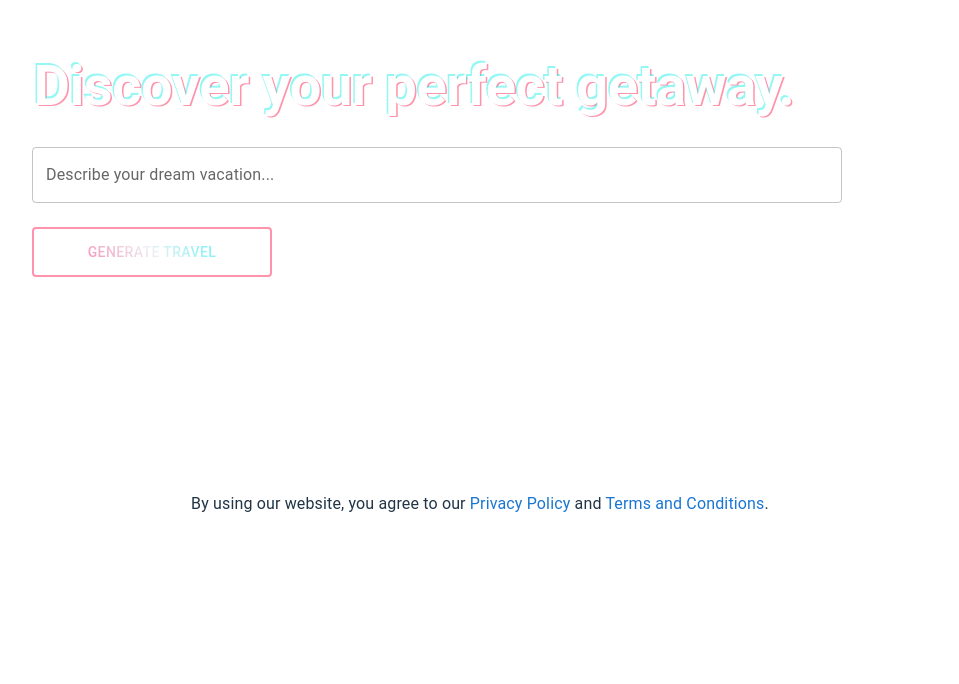
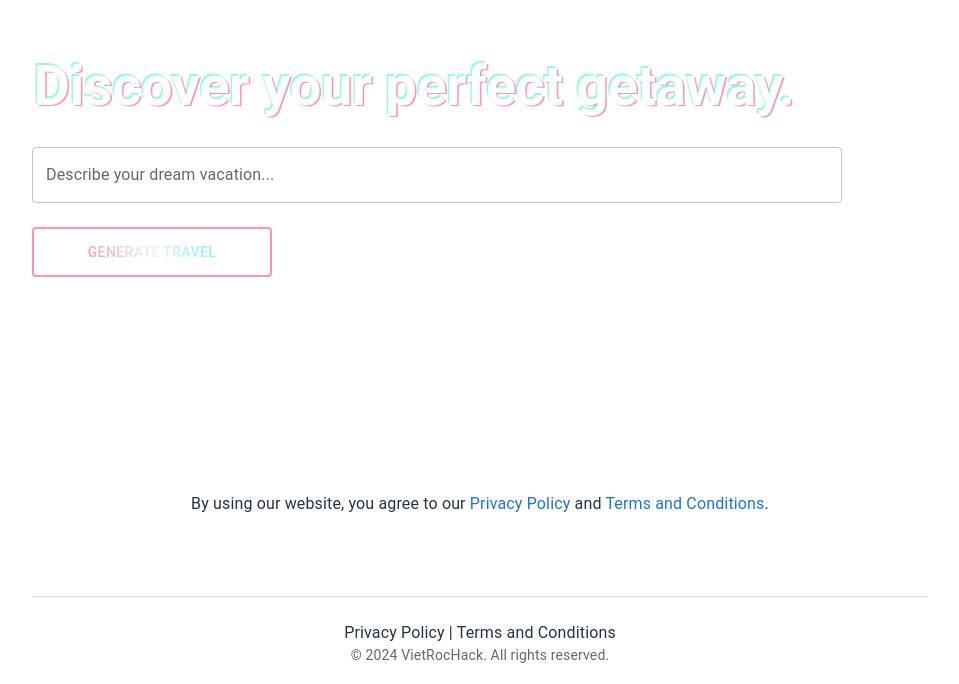
Before and after one commit to VietRocHack/TripPlanner-frontend, a React (Vite) app: page / in a window 1280 px wide. Shown: the part 268-952 px from the top of the page, without its empty margins (160-1119 px from the left). Before the commit the page ends 864 px from the top, so only its background shows below. Built offline with nearby package versions, Linux system fonts and the light colour scheme.

Commit message:
Hoang Le: update Footer

```diff
--- a/src/App.tsx
+++ b/src/App.tsx
@@ -4,7 +4,7 @@ import HomeScreen from './pages/HomeScreen/HomeScreen'
 import PlanScreen from './pages/PlanScreen/PlanScreen'
 import PrivacyPolicy from './pages/PrivacyPolicy/PrivacyPolicy'
 import TermsOfService from './pages/TermsOfService/TermsOfService'
-//import Footer from './components/Footer/Footer'
+import Footer from './components/Footer/Footer'
 
 function App() {
   return (
@@ -15,7 +15,7 @@ function App() {
         <Route path="/privacy-policy" element={<PrivacyPolicy />} />
         <Route path="/terms-and-conditions" element={<TermsOfService />} />
       </Routes>
-      {/* <Footer /> */}
+      <Footer />
     </Router>
   );
 }
```
